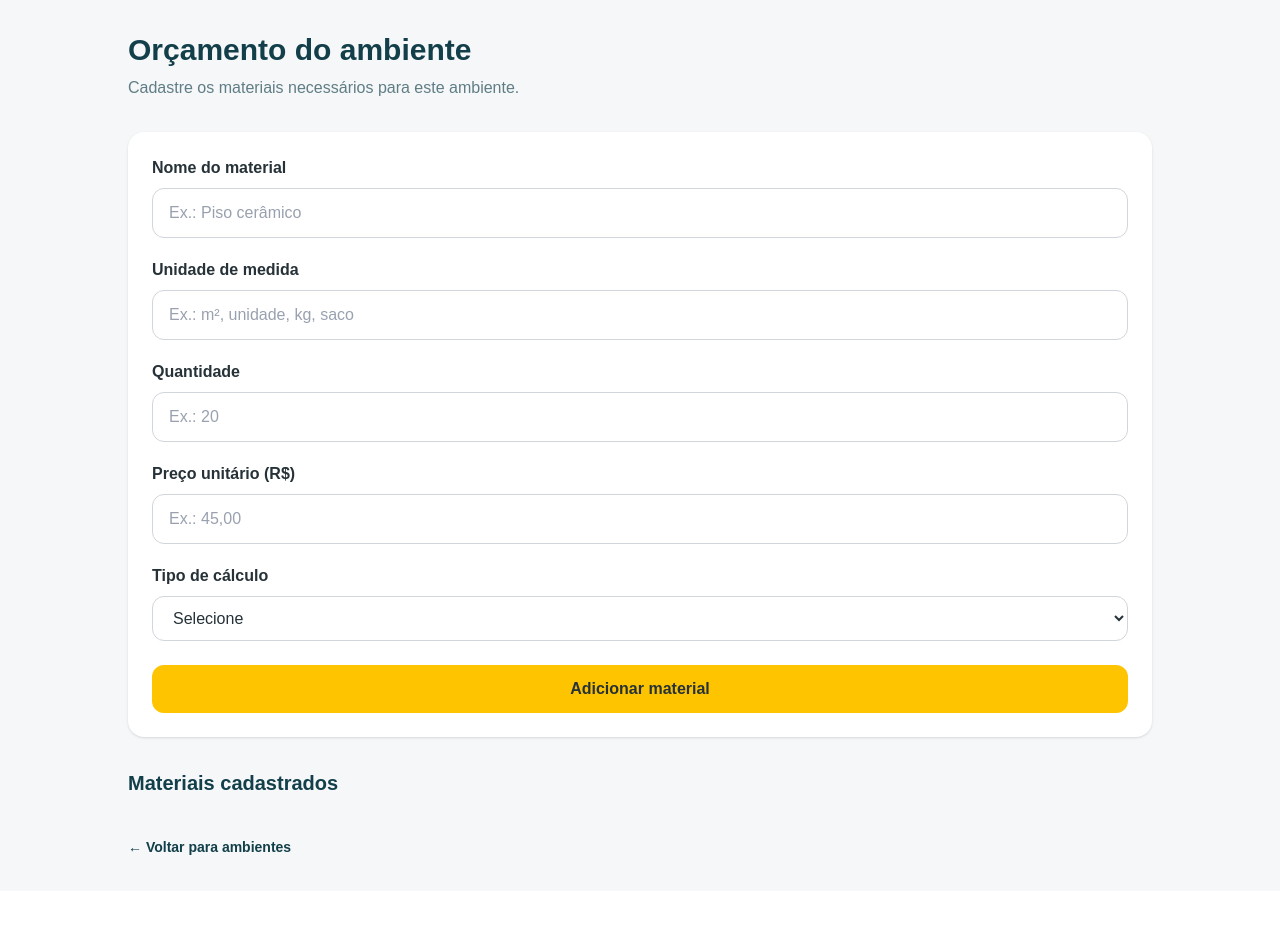
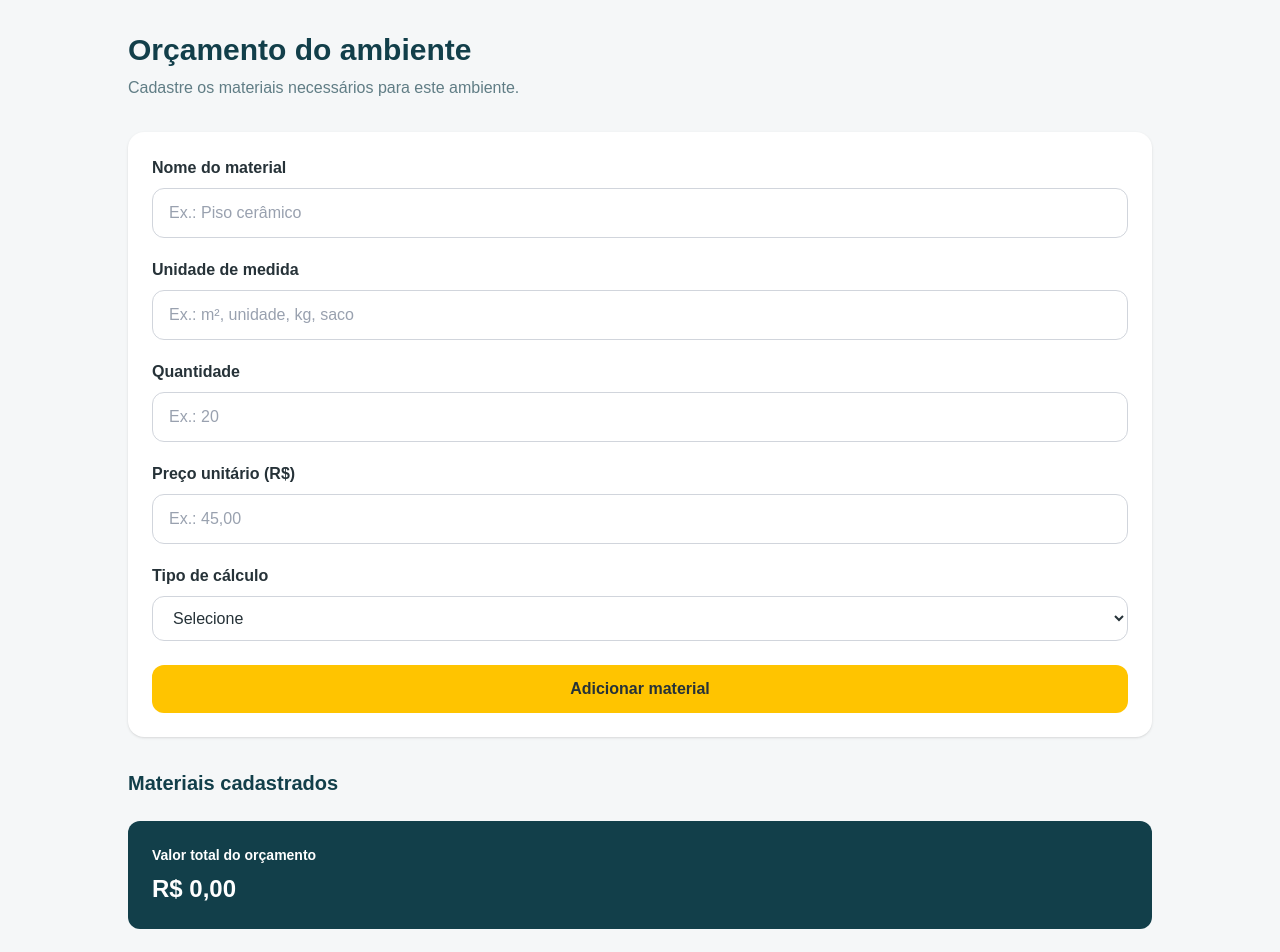
Before and after one commit to Rafaelagondim/ObraTech, a Next.js app in the folder frontend/: page /obras/1/ambientes/orcamento in a window 1280 px wide. Shown: the top 952 px of the page. Before the commit the page ends 891 px from the top, so only its background shows below. Built offline with nearby package versions, Linux system fonts and the light colour scheme.

Commit message:
feat: implementa calculos e total do orcamento de materiais

```diff
--- a/frontend/src/app/obras/[id]/ambientes/orcamento/page.js
+++ b/frontend/src/app/obras/[id]/ambientes/orcamento/page.js
@@ -173,9 +173,45 @@ if (resposta.ok) {
     <p className="mt-2 text-sm text-[#607D85]">
   Quantidade: {material.quantidade} {material.unidade}
 </p>
+
+<p className="mt-2 text-sm text-[#607D85]">
+  Preço unitário: {Number(material.preco_unitario).toLocaleString("pt-BR", {
+    style: "currency",
+    currency: "BRL",
+  })}
+</p>
+
+<p className="mt-2 text-sm font-semibold text-[#123F4A]">
+  Subtotal: {(Number(material.quantidade) * Number(material.preco_unitario)).toLocaleString("pt-BR", {
+    style: "currency",
+    currency: "BRL",
+  })}
+</p>
+
   </div>
 ))}
 </section>
+
+<div className="mt-6 rounded-xl bg-[#123F4A] p-6 text-white">
+  <p className="text-sm font-semibold">
+    Valor total do orçamento
+  </p>
+
+  <p className="mt-2 text-2xl font-bold">
+    {materiais
+      .reduce(
+        (total, material) =>
+          total +
+          Number(material.quantidade) *
+            Number(material.preco_unitario),
+        0
+      )
+      .toLocaleString("pt-BR", {
+        style: "currency",
+        currency: "BRL",
+      })}
+  </p>
+</div>
 
         <Link
           href={`/obras/${obraId}/ambientes`}
```
